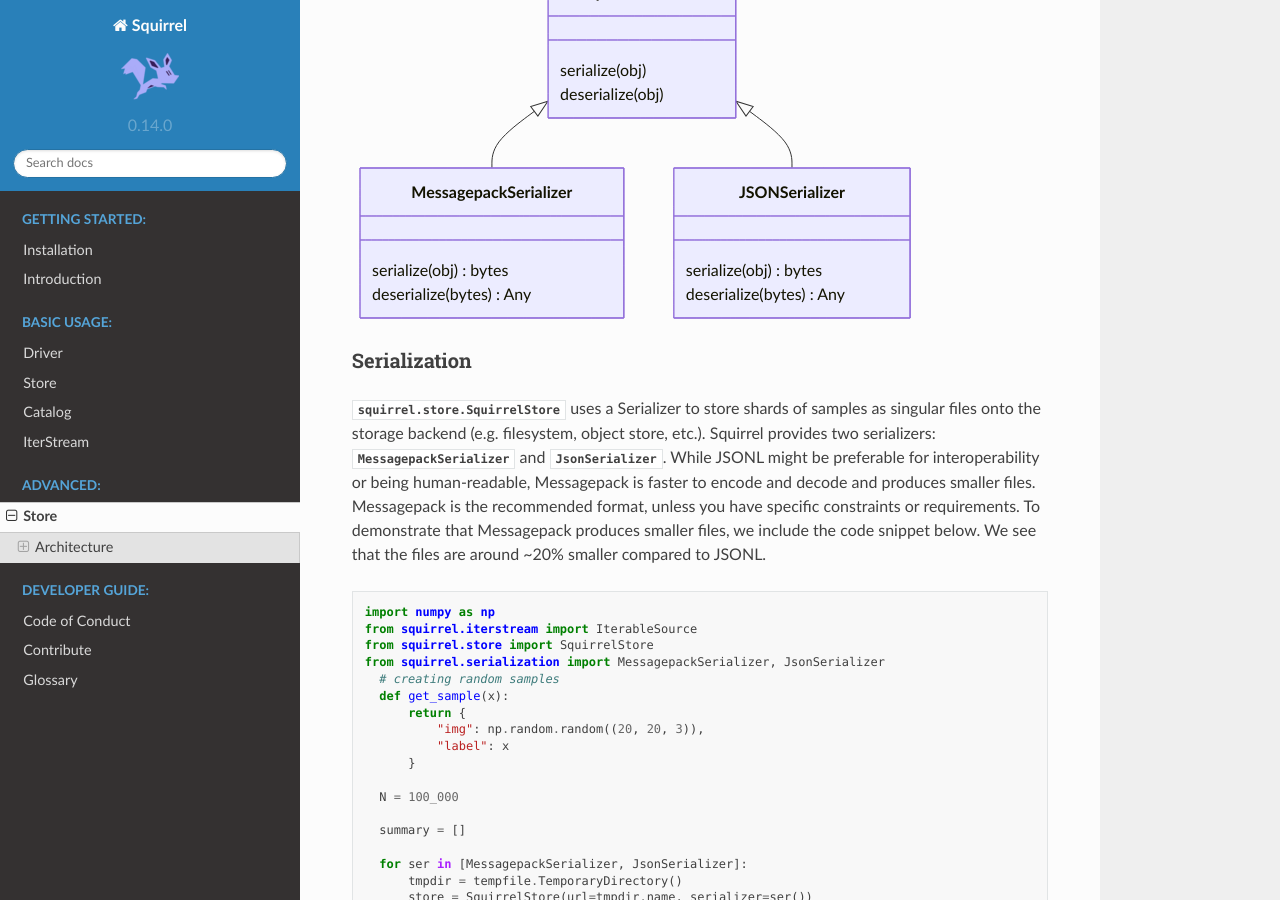
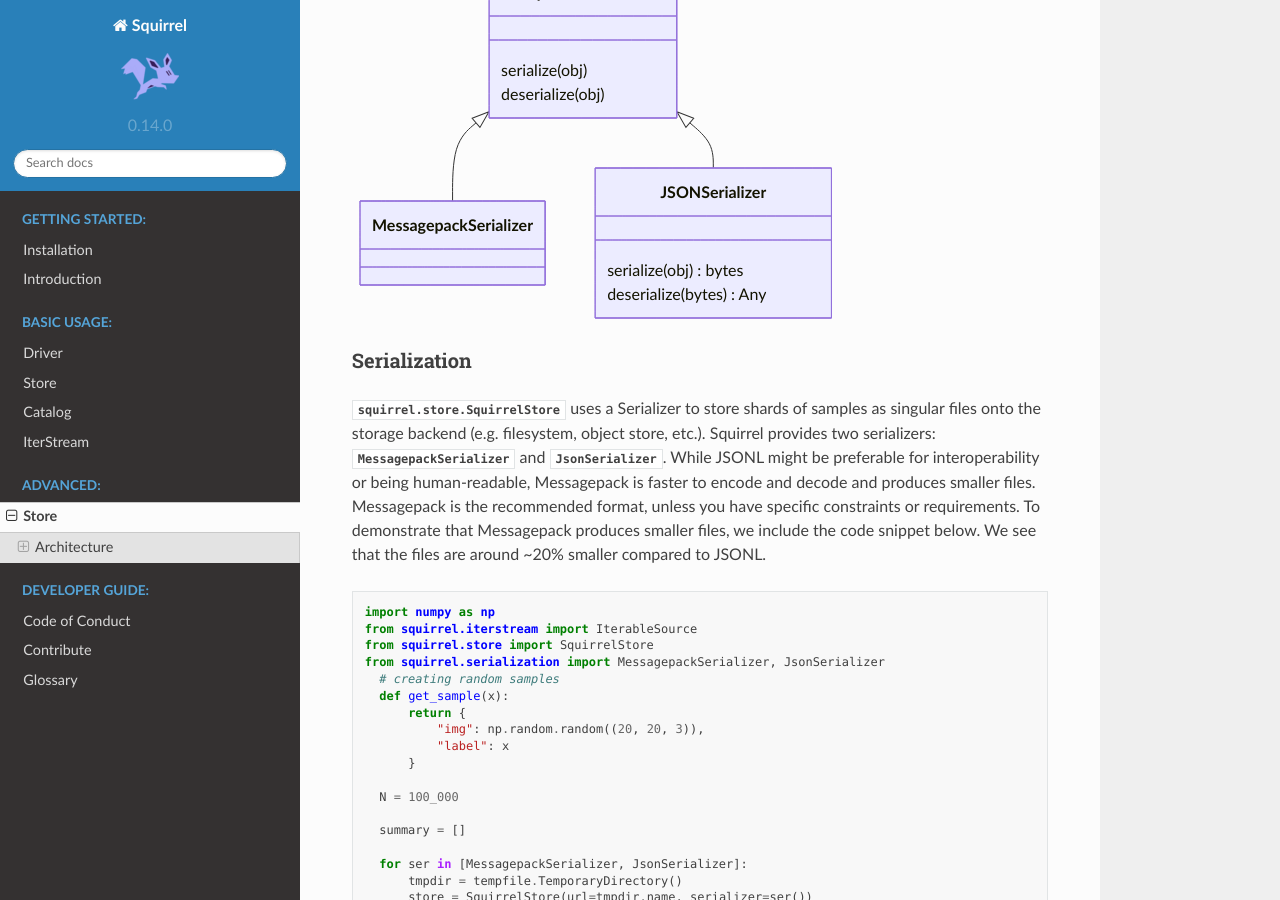
Before and after one commit to merantix-momentum/squirrel-core, a Sphinx documentation site: the page built from docs/advanced/store.rst, in a window 1280 px wide and 900 px high, scrolled down 770 px. Built offline with Sphinx 7.4.7 and the Read the Docs theme 2.0.0, drawn with Linux system fonts in a browser that asks for light colours; the version number is read from the project's files by our own code.

Commit message:
Update docs/advanced/store.rst
Co-authored-by: Alireza Sohofi <a.sohofi@gmail.com>

```diff
--- a/docs/advanced/store.rst
+++ b/docs/advanced/store.rst
@@ -33,8 +33,6 @@ In the UML diagram below we show how the SquirrelStore connects to its abstract
 
        class MessagepackSerializer {
 
-           serialize(obj) bytes
-           deserialize(bytes) Any
        }
 
        class JSONSerializer {
```
